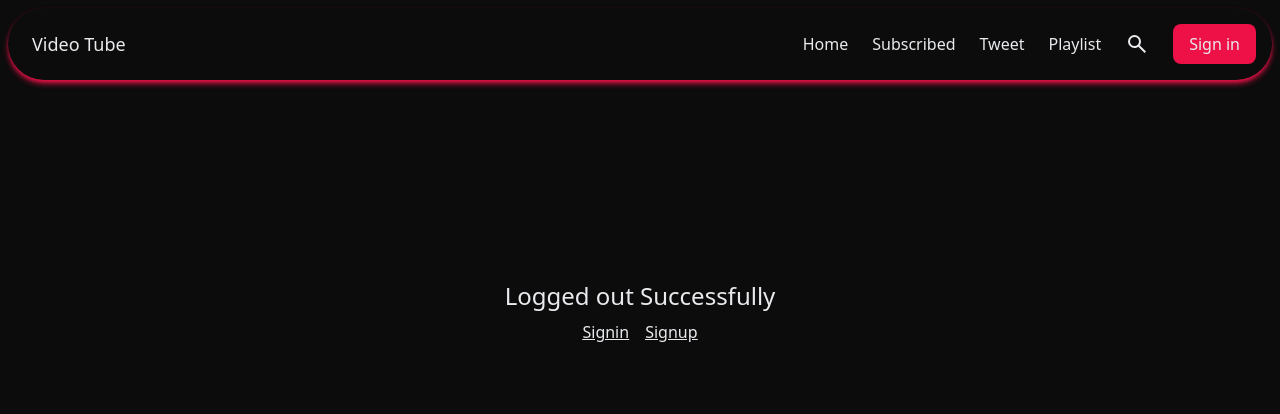
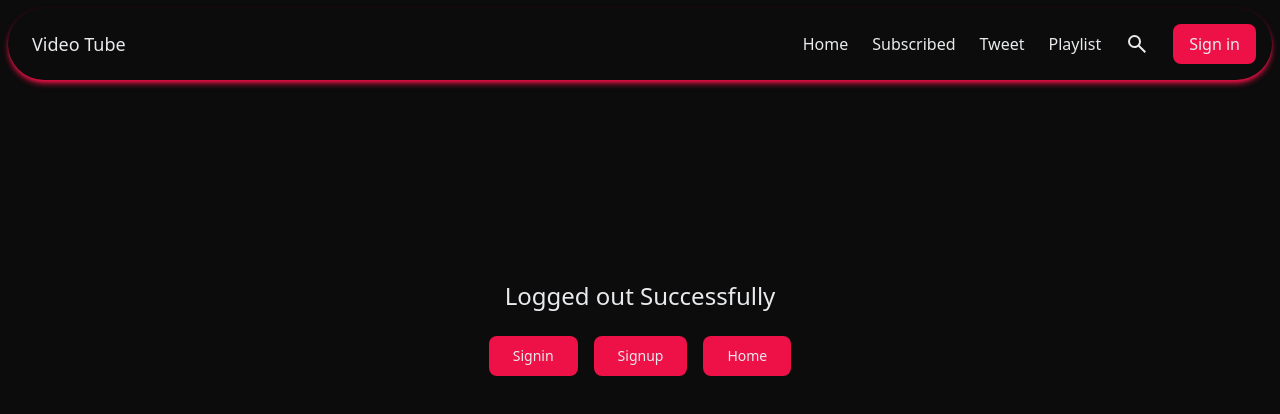
Before and after one commit to kavish224/vf, a React (Vite) app: page /logout in a window 1280 px wide. Shown: the top 414 px of the page. Built offline with nearby package versions, Linux system fonts and the light colour scheme; no server answers.

Commit message:
add link to home page

```diff
--- a/src/pages/Logout.jsx
+++ b/src/pages/Logout.jsx
@@ -1,5 +1,6 @@
 import { Link } from "react-router-dom"
 import { NavBar } from "../components/NavBar"
+import { Button } from "../components/Button"
 
 export const Logout = () => {
     return (
@@ -12,9 +13,10 @@ export const Logout = () => {
                     <div className="flex justify-center text-2xl">
                         Logged out Successfully
                     </div>
-                    <div className="flex justify-center underline cursor-pointer">
-                        <Link to={"/signin"} className="p-2">Signin</Link>
-                        <Link to={"/signup"} className="p-2">Signup</Link>
+                    <div className="flex justify-center underline cursor-pointer pt-4">
+                        <Link to={"/signin"} className="p-2"><Button label={"Signin"}/></Link>
+                        <Link to={"/signup"} className="p-2"><Button label={"Signup"}/></Link>
+                        <Link to={"/"} className="p-2"><Button label={"Home"}/></Link>
                     </div>
                 </div>
             </div>
```
